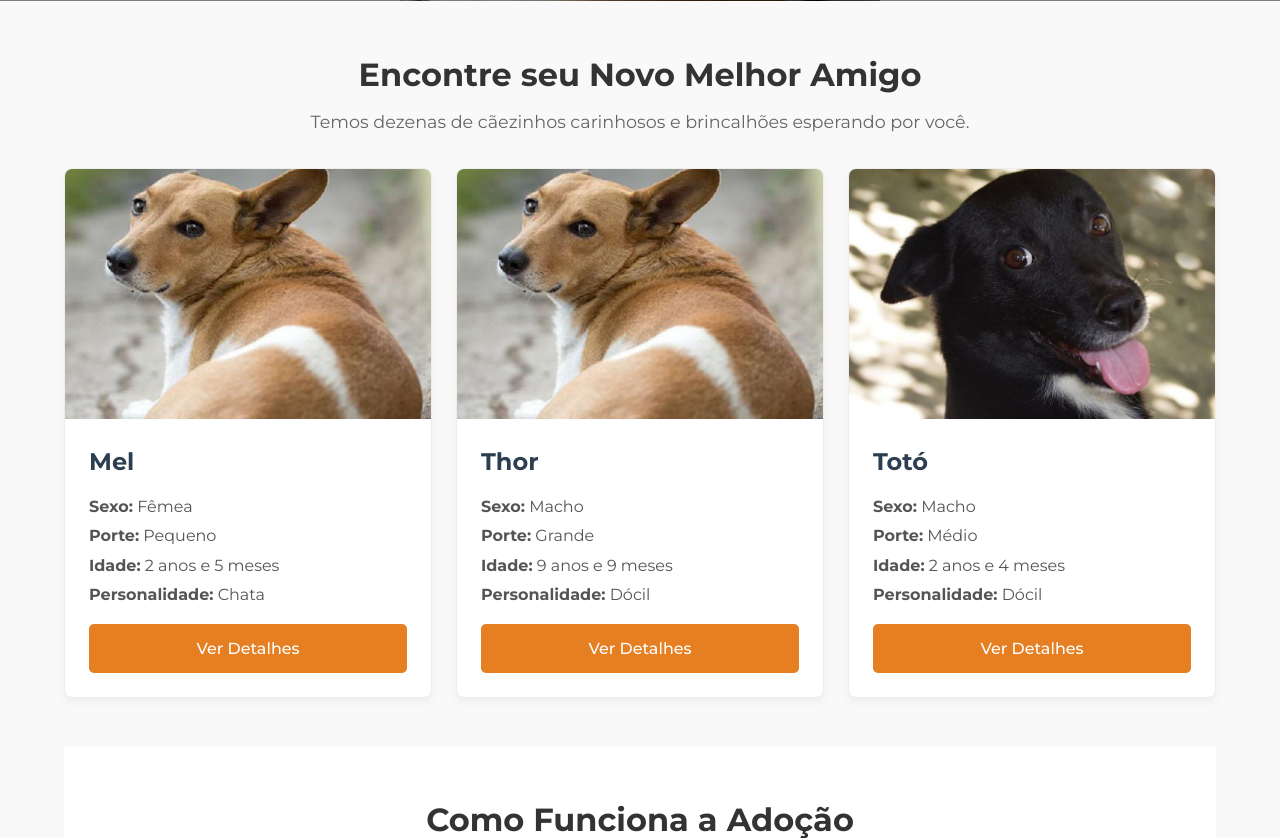
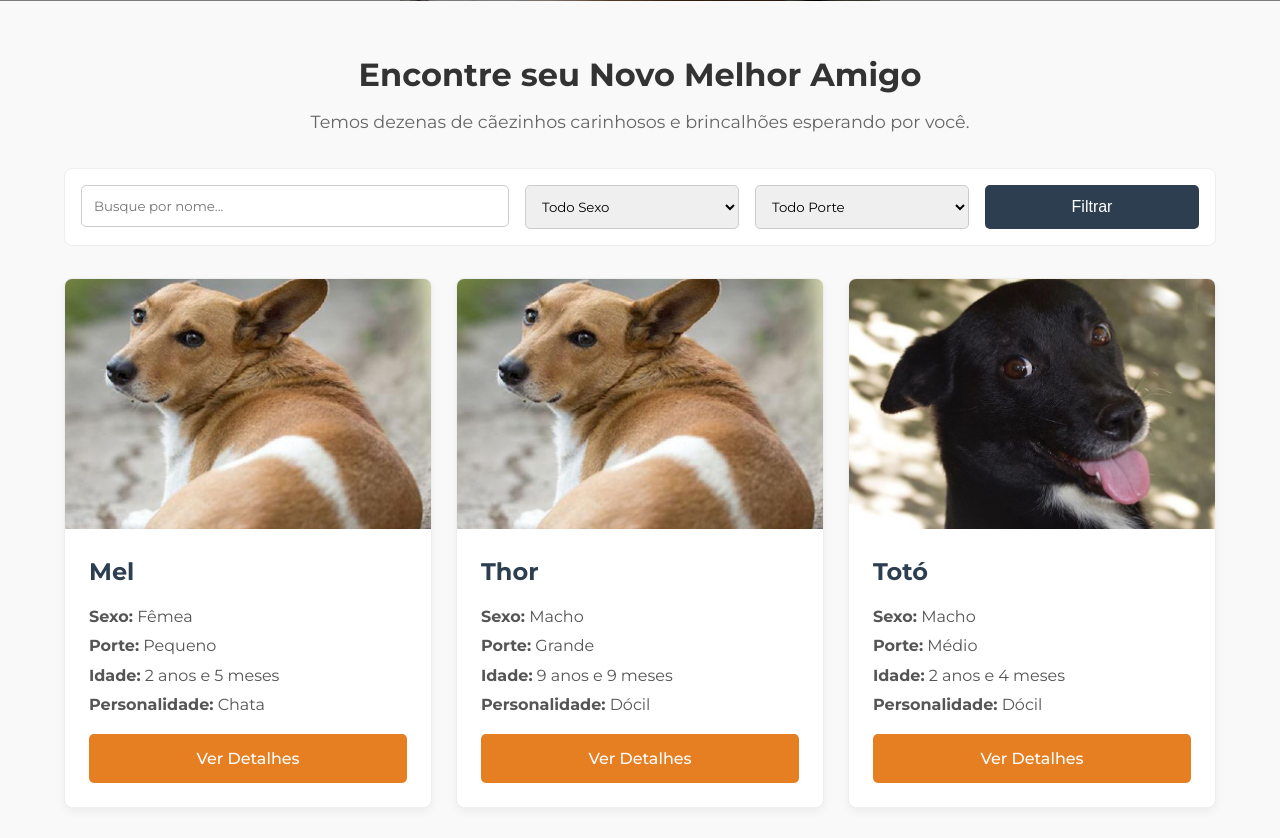
Before and after one commit to Kaio-fig/ajudaPet, a PHP site: page / in a window 1280 px wide. Shown: the part 557-1395 px from the top of the page. Run offline with PHP 8.4, Linux system fonts and the light colour scheme; data comes from the database, SQL or seed files in the repository.

Commit message:
iltro de pesquisa

```diff
--- a/assets/css/index.css
+++ b/assets/css/index.css
@@ -295,3 +295,64 @@
         font-size: 2.2rem;
     }
 }
+
+/* --- Barra de Filtro --- */
+.filter-bar {
+    display: grid;
+    grid-template-columns: 2fr 1fr 1fr 1fr;
+    /* 4 colunas */
+    gap: 1rem;
+    padding: 1rem;
+    background: var(--cor-light, #fff);
+    border: 1px solid var(--cor-borda, #eee);
+    border-radius: 8px;
+    margin-bottom: 2rem;
+}
+
+.filter-group {
+    display: flex;
+    flex-direction: column;
+}
+
+/* Ajusta os inputs e selects (reusando .form-group global) */
+.filter-group input,
+.filter-group select {
+    width: 100%;
+    padding: 0.75rem;
+    border: 1px solid #ccc;
+    border-radius: 5px;
+    font-family: 'Montserrat', sans-serif;
+}
+
+/* Ajusta o botão */
+.filter-bar .btn-submit {
+    padding: 0.75rem;
+    height: 100%;
+    /* Faz o botão ter a mesma altura dos inputs */
+    background-color: var(--cor-dark);
+}
+
+.filter-bar .btn-submit:hover {
+    background-color: var(--cor-principal);
+}
+
+/* Responsividade da barra de filtro */
+@media (max-width: 992px) {
+    .filter-bar {
+        grid-template-columns: 1fr 1fr;
+        /* 2 colunas */
+    }
+
+    .filter-bar .filter-group:first-child {
+        /* A busca */
+        grid-column: 1 / -1;
+        /* Ocupa a linha inteira */
+    }
+}
+
+@media (max-width: 576px) {
+    .filter-bar {
+        grid-template-columns: 1fr;
+        /* 1 coluna (empilha) */
+    }
+}
--- a/index.php
+++ b/index.php
@@ -44,7 +44,48 @@ if (isset($_SESSION['solicitante_id'])) {
     $stmt_notif->execute([$id_solicitante_logado]);
     $notificacoes_count = $stmt_notif->fetchColumn();
 }
+// 5. LOGICA DO FILTRO
+$search_term = isset($_GET['search']) ? htmlspecialchars($_GET['search']) : '';
+$filtro_sexo = isset($_GET['sexo']) ? htmlspecialchars($_GET['sexo']) : '';
+$filtro_porte = isset($_GET['porte']) ? htmlspecialchars($_GET['porte']) : '';
 
+$sql = "SELECT id, nome, sexo, porte, imagem_url, data_nascimento, personalidade
+        FROM Animal
+        WHERE status = 'Disponível'";
+
+
+$params = [];
+
+// Adiciona o filtro de NOME (Busca)
+if (!empty($search_term)) {
+    $sql .= " AND nome LIKE ?";
+    $params[] = "%" . $search_term . "%";
+}
+
+// Adiciona o filtro de SEXO
+if (!empty($filtro_sexo)) {
+    $sql .= " AND sexo = ?";
+    $params[] = $filtro_sexo;
+}
+
+// Adiciona o filtro de PORTE
+if (!empty($filtro_porte)) {
+    $sql .= " AND porte = ?";
+    $params[] = $filtro_porte;
+}
+
+// Finaliza a query
+$sql .= " ORDER BY data_cadastro DESC";
+
+// 4. EXECUTAR A QUERY
+try {
+    $stmt = $pdo->prepare($sql);
+    $stmt->execute($params); // Executa com os parâmetros seguros
+    $animais = $stmt->fetchAll();
+} catch (PDOException $e) {
+    echo "Erro ao buscar animais: " . $e->getMessage();
+    $animais = [];
+}
 ?>
 <!DOCTYPE html>
 <html lang="pt-BR">
@@ -123,6 +164,36 @@ if (isset($_SESSION['solicitante_id'])) {
             <h2>Encontre seu Novo Melhor Amigo</h2>
             <p>Temos dezenas de cãezinhos carinhosos e brincalhões esperando por você.</p>
 
+            <form action="index.php" method="GET" class="filter-bar">
+
+                <div class="filter-group">
+                    <input type="text" name="search" placeholder="Busque por nome..."
+                        value="<?php echo $search_term; ?>">
+                </div>
+
+                <div class="filter-group">
+                    <select name="sexo">
+                        <option value="">Todo Sexo</option>
+                        <option value="Macho" <?php if ($filtro_sexo == 'Macho') echo 'selected'; ?>>Macho</option>
+                        <option value="Fêmea" <?php if ($filtro_sexo == 'Fêmea') echo 'selected'; ?>>Fêmea</option>
+                    </select>
+                </div>
+
+                <div class="filter-group">
+                    <select name="porte">
+                        <option value="">Todo Porte</option>
+                        <option value="Pequeno" <?php if ($filtro_porte == 'Pequeno') echo 'selected'; ?>>Pequeno</option>
+                        <option value="Médio" <?php if ($filtro_porte == 'Médio') echo 'selected'; ?>>Médio</option>
+                        <option value="Grande" <?php if ($filtro_porte == 'Grande') echo 'selected'; ?>>Grande</option>
+                    </select>
+                </div>
+
+                <div class="filter-group">
+                    <button type="submit" class="btn-submit">
+                        <i class="fas fa-search"></i> Filtrar
+                    </button>
+                </div>
+            </form>
             <div class="galeria-animais">
 
                 <?php if (count($animais) > 0): ?>
@@ -150,7 +221,9 @@ if (isset($_SESSION['solicitante_id'])) {
 
                     <?php endforeach; ?>
                 <?php else: ?>
-                    <p>Nenhum animal disponível para adoção no momento. Volte em breve!</p>
+                    <p style="text-align: center; grid-column: 1 / -1; padding: 2rem;">
+                        Nenhum animal encontrado com esses filtros. Tente uma busca diferente.
+                    </p>
                 <?php endif; ?>
 
             </div>
```
